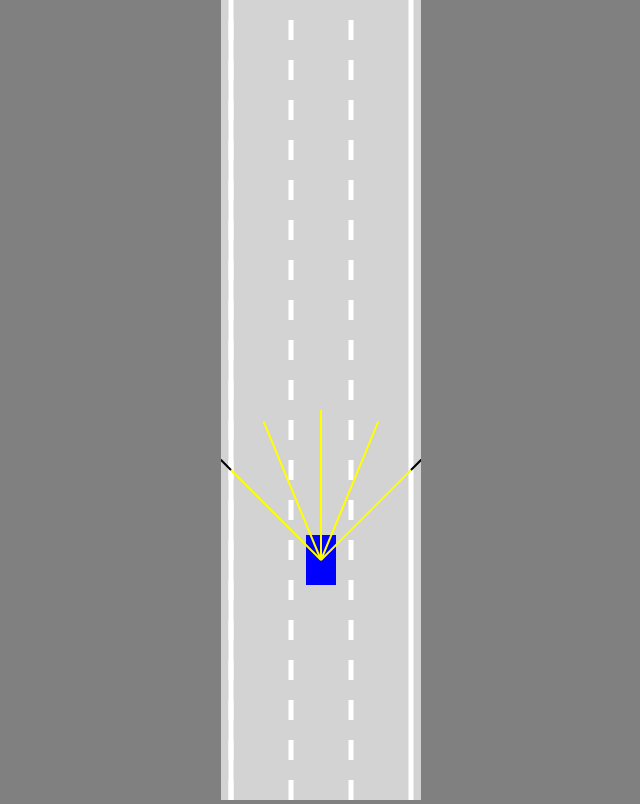
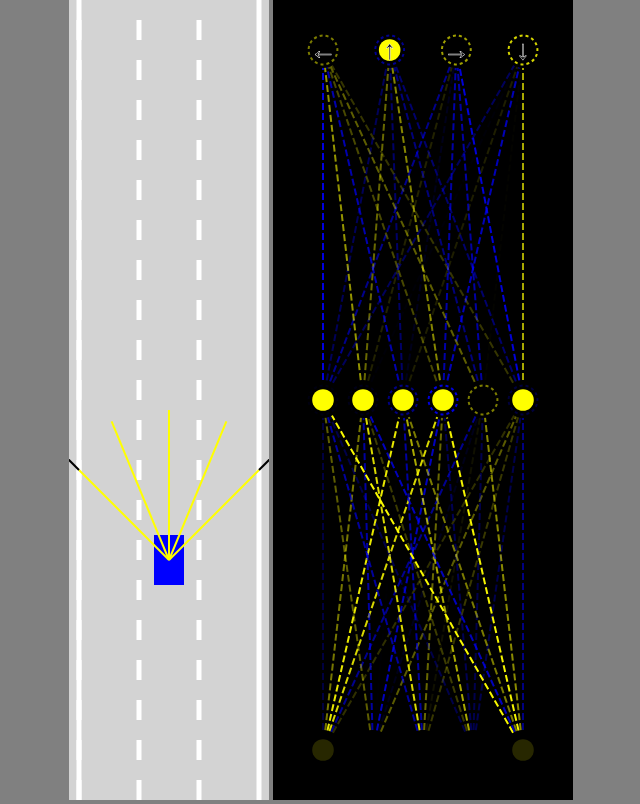
Before and after one commit to Easymr1/slef-driving-car-js, a plain HTML site: page index.html in a window 1280 px wide. Shown: the whole page, without its empty margins (319-959 px from the left). Drawn offline with Linux system fonts and the light colour scheme.

Commit message:
neural network done

```diff
--- a/car.js
+++ b/car.js
@@ -12,8 +12,11 @@ class Car {
     this.angle = 0;
     this.damaged = false;
 
+    this.useBrain = controlType == "AI";
+
     if (controlType != "DUMMY") {
       this.sensor = new Sensor(this);
+      this.brain = new NeuralNetwork([this.sensor.rayCount, 6, 4]);
     }
     this.controls = new Controls(controlType);
   }
@@ -26,6 +29,17 @@ class Car {
     }
     if (this.sensor) {
       this.sensor.update(roadBorders, traffic);
+      const offsets = this.sensor.readings.map((s) =>
+        s == null ? 0 : 1 - s.offset
+      );
+      const outputs = NeuralNetwork.feedForward(offsets, this.brain);
+
+      if (this.useBrain) {
+        this.controls.forward = outputs[0];
+        this.controls.left = outputs[1];
+        this.controls.right = outputs[2];
+        this.controls.reverse = outputs[3];
+      }
     }
   }
 
--- a/index.html
+++ b/index.html
@@ -1,13 +1,16 @@
 <!DOCTYPE html>
+<meta charset="utf-8" />
 <html>
   <head>
     <title>Self driving car</title>
     <link rel="stylesheet" href="style.css" />
   </head>
   <body>
-    <canvas id="myCanvas"></canvas>
+    <canvas id="carCanvas"></canvas>
+    <canvas id="networkCanvas"></canvas>
+    <script src="visualizer.js"></script>
+    <script src="network.js"></script>
     <script src="sensor.js"></script>
-
     <script src="utils.js"></script>
     <script src="road.js"></script>
     <script src="controls.js"></script>
--- a/main.js
+++ b/main.js
@@ -1,28 +1,38 @@
-const canvas = document.getElementById("myCanvas");
-canvas.width = 200;
+const carCanvas = document.getElementById("carCanvas");
+carCanvas.width = 200;
 
-const ctx = canvas.getContext("2d");
-const road = new Road(canvas.width / 2, canvas.width * 0.9);
-const car = new Car(road.getLaneCenter(1), 100, 30, 50, "KEYS");
+const networkCanvas = document.getElementById("networkCanvas");
+networkCanvas.width = 300;
+
+const carCtx = carCanvas.getContext("2d");
+const networkCtx = networkCanvas.getContext("2d");
+
+const road = new Road(carCanvas.width / 2, carCanvas.width * 0.9);
+const car = new Car(road.getLaneCenter(1), 100, 30, 50, "AI");
 const traffic = [new Car(road.getLaneCenter(1), -100, 30, 50, "DUMMY", 2)];
 animate();
 
-function animate() {
+function animate(time) {
   for (let i = 0; i < traffic.length; i++) {
     traffic[i].update(road.borders, []);
   }
   car.update(road.borders, traffic);
-  canvas.height = window.innerHeight;
 
-  ctx.save();
-  ctx.translate(0, -car.y + canvas.height * 0.7);
+  carCanvas.height = window.innerHeight;
+  networkCanvas.height = window.innerHeight;
 
-  road.draw(ctx);
+  carCtx.save();
+  carCtx.translate(0, -car.y + carCanvas.height * 0.7);
+
+  road.draw(carCtx);
   for (let i = 0; i < traffic.length; i++) {
-    traffic[i].draw(ctx, "red");
+    traffic[i].draw(carCtx, "red");
   }
-  car.draw(ctx, "blue");
+  car.draw(carCtx, "blue");
 
-  ctx.restore();
+  carCtx.restore();
+
+  networkCtx.lineDashOffset = -time / 50;
+  Visualizer.drawNetwork(networkCtx, car.brain);
   requestAnimationFrame(animate);
 }
--- /dev/null
+++ b/network.js
@@ -0,0 +1,63 @@
+class NeuralNetwork {
+  constructor(neuronCounts) {
+    this.levels = [];
+    for (let i = 0; i < neuronCounts.length - 1; i++) {
+      this.levels.push(new Level(neuronCounts[i], neuronCounts[i + 1]));
+    }
+  }
+
+  static feedForward(givenInputs, network) {
+    let outputs = Level.feedForward(givenInputs, network.levels[0]);
+    for (let i = 1; i < network.levels.length; i++) {
+      outputs = Level.feedForward(outputs, network.levels[i]);
+    }
+    return outputs;
+  }
+}
+
+class Level {
+  constructor(inputCount, outputCount) {
+    this.inputs = new Array(inputCount);
+    this.outputs = new Array(outputCount);
+    this.biases = new Array(outputCount);
+
+    this.weights = [];
+    for (let i = 0; i < inputCount; i++) {
+      this.weights[i] = new Array(outputCount);
+    }
+
+    Level.#randomize(this);
+  }
+
+  static #randomize(level) {
+    for (let i = 0; i < level.inputs.length; i++) {
+      for (let j = 0; j < level.outputs.length; j++) {
+        level.weights[i][j] = Math.random() * 2 - 1;
+      }
+    }
+
+    for (let i = 0; i < level.biases.length; i++) {
+      level.biases[i] = Math.random() * 2 - 1;
+    }
+  }
+
+  static feedForward(givenInputs, level) {
+    for (let i = 0; i < level.inputs.length; i++) {
+      level.inputs[i] = givenInputs[i];
+    }
+
+    for (let i = 0; i < level.outputs.length; i++) {
+      let sum = 0;
+      for (let j = 0; j < level.inputs.length; j++) {
+        sum += level.inputs[j] * level.weights[j][i];
+      }
+
+      if (sum > level.biases[i]) {
+        level.outputs[i] = 1;
+      } else {
+        level.outputs[i] = 0;
+      }
+    }
+    return level.outputs;
+  }
+}
--- a/style.css
+++ b/style.css
@@ -5,6 +5,10 @@ body {
   text-align: center;
 }
 
-#myCanvas {
+#carCanvas {
   background: lightgray;
 }
+
+#networkCanvas {
+  background: black;
+}
--- a/utils.js
+++ b/utils.js
@@ -38,3 +38,11 @@ function polysIntersect(poly1, poly2) {
   }
   return false;
 }
+
+function getRGBA(value) {
+  const alpha = Math.abs(value);
+  const R = value < 0 ? 0 : 255;
+  const G = R;
+  const B = value > 0 ? 0 : 255;
+  return "rgba(" + R + "," + G + "," + B + "," + alpha + ")";
+}
--- /dev/null
+++ b/visualizer.js
@@ -0,0 +1,103 @@
+class Visualizer {
+  static drawNetwork(ctx, network) {
+    const margin = 50;
+    const left = margin;
+    const top = margin;
+    const width = ctx.canvas.width - margin * 2;
+    const height = ctx.canvas.height - margin * 2;
+
+    const levelHeight = height / network.levels.length;
+
+    for (let i = network.levels.length - 1; i >= 0; i--) {
+      const levelTop =
+        top +
+        lerp(
+          height - levelHeight,
+          0,
+          network.levels.length == 1 ? 0.5 : i / (network.levels.length - 1)
+        );
+
+      ctx.setLineDash([7, 3]);
+      Visualizer.drawLevel(
+        ctx,
+        network.levels[i],
+        left,
+        levelTop,
+        width,
+        levelHeight,
+        i == network.levels.length - 1 ? ["←", "↑", "→", "↓"] : []
+      );
+    }
+  }
+
+  static drawLevel(ctx, level, left, top, width, height, outputLabels) {
+    const right = left + width;
+    const bottom = top + height;
+
+    const { inputs, outputs, weights, biases } = level;
+
+    for (let i = 0; i < inputs.length; i++) {
+      for (let j = 0; j < outputs.length; j++) {
+        ctx.beginPath();
+        ctx.moveTo(Visualizer.#getNodeX(inputs, i, left, right), bottom);
+        ctx.lineTo(Visualizer.#getNodeX(outputs, j, left, right), top);
+        ctx.lineWidth = 2;
+        ctx.strokeStyle = getRGBA(weights[i][j]);
+        ctx.stroke();
+      }
+    }
+
+    const nodeRadius = 18;
+    for (let i = 0; i < inputs.length; i++) {
+      const x = Visualizer.#getNodeX(inputs, i, left, right);
+      ctx.beginPath();
+      ctx.arc(x, bottom, nodeRadius, 0, Math.PI * 2);
+      ctx.fillStyle = "black";
+      ctx.fill();
+      ctx.beginPath();
+      ctx.arc(x, bottom, nodeRadius * 0.6, 0, Math.PI * 2);
+      ctx.fillStyle = getRGBA(inputs[i]);
+      ctx.fill();
+    }
+
+    for (let i = 0; i < outputs.length; i++) {
+      const x = Visualizer.#getNodeX(outputs, i, left, right);
+      ctx.beginPath();
+      ctx.arc(x, top, nodeRadius, 0, Math.PI * 2);
+      ctx.fillStyle = "black";
+      ctx.fill();
+      ctx.beginPath();
+      ctx.arc(x, top, nodeRadius * 0.6, 0, Math.PI * 2);
+      ctx.fillStyle = getRGBA(outputs[i]);
+      ctx.fill();
+
+      ctx.beginPath();
+      ctx.lineWidth = 2;
+      ctx.arc(x, top, nodeRadius * 0.8, 0, Math.PI * 2);
+      ctx.strokeStyle = getRGBA(biases[i]);
+      ctx.setLineDash([3, 3]);
+      ctx.stroke();
+      ctx.setLineDash([]);
+
+      if (outputLabels[i]) {
+        ctx.beginPath();
+        ctx.textAlign = "center";
+        ctx.textBaseline = "middle";
+        ctx.fillStyle = "black";
+        ctx.strokeStyle = "white";
+        ctx.font = nodeRadius * 1.5 + "px Arial";
+        ctx.fillText(outputLabels[i], x, top + nodeRadius * 0.1);
+        ctx.lineWidth = 0.5;
+        ctx.strokeText(outputLabels[i], x, top + nodeRadius * 0.1);
+      }
+    }
+  }
+
+  static #getNodeX(nodes, index, left, right) {
+    return lerp(
+      left,
+      right,
+      nodes.length == 1 ? 0.5 : index / (nodes.length - 1)
+    );
+  }
+}
```
